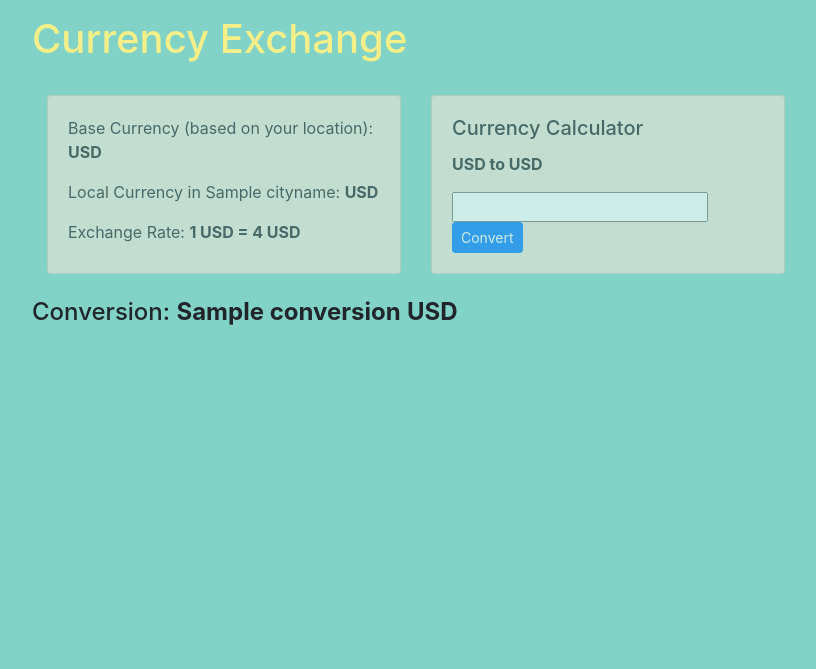
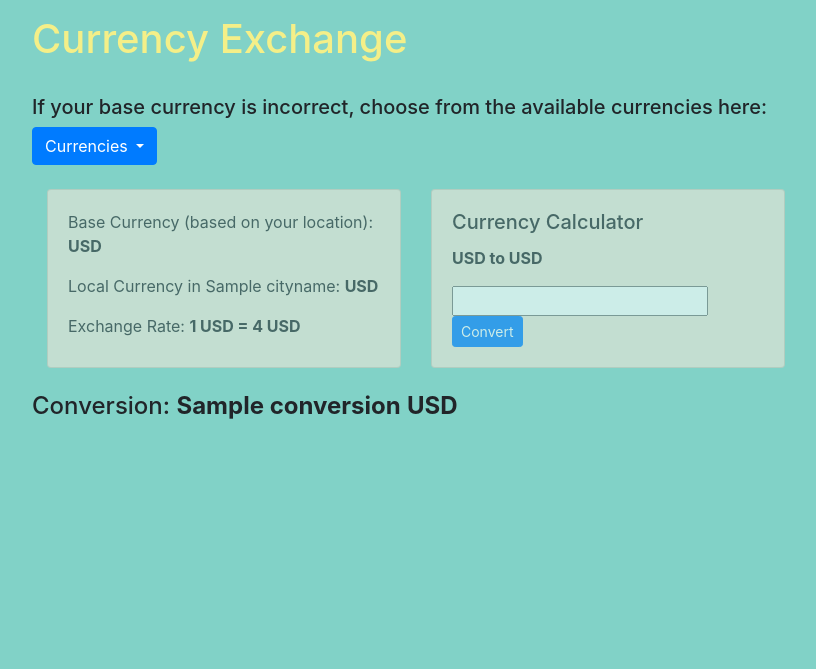
Before and after one commit to TiffanyCao/p01, a Flask app: template templates/currency.html in a window 1280 px wide. Shown: the part 56-725 px from the top of the page, without its empty margins (224-1040 px from the left). Run offline with Flask 2, Linux system fonts and the light colour scheme; the template is opened without the code that fills it: most values are stand-ins (such as "Sample title", 1, 10 or a date in 2020); parts of the project's set-up code (start-up, migrations or seed data) failed here and were passed over; some libraries are stand-ins or nearby versions.

Commit message:
started working on currency dropdown menu

```diff
--- a/app.py
+++ b/app.py
@@ -81,6 +81,16 @@ for line in content:
     dict[line[0]] = (line[1]) #key value pair
 # print(dict) #testing results
 file.close()
+
+currencies = []
+u = urllib.request.urlopen("https://api.exchangerate-api.com/v4/latest/USD")
+response = u.read()
+data = json.loads(response)
+for key in data['rates']:
+    currencies.append(key)
+
+# print(currencies)
+# print(len(currencies))
 
 def getUrl(weather):
     return dict[weather]
@@ -349,7 +359,7 @@ def money():
         outcome = "Please input a value."
     else:
         outcome = "" + str(float(input) * data)
-    return render_template("currency.html", basecurrency = baseC, rate = data, cityname = session['destination'], targetcurrency = session['desiredCurrency'], money = input, conversion = outcome)
+    return render_template("currency.html", basecurrency = baseC, rate = data, cityname = session['destination'], targetcurrency = session['desiredCurrency'], money = input, conversion = outcome, allcurrencies = currencies)
 
 
 # uses Dark Sky API and the city's coordinates to obtain weather information
@@ -441,7 +451,7 @@ def displayMap():
         return redirect(url_for('landing_page'))
     zoom = calcZoom(request.args)
     url = getMapUrl(session['desiredLat'],session['desiredLon'],zoom)
-    return render_template("map.html", pic = url, newZoom = zoom, city = session['destination'].capitalize())
+    return render_template("map.html", pic = url, newZoom = zoom, city = session['destination'])
 
 
 if __name__ == "__main__":
--- a/keys.json
+++ b/keys.json
@@ -1,5 +1,5 @@
 {
-    "darksky":"YOUR_API_KEY_HERE",
-    "mapquest":"YOUR_API_KEY_HERE",
-    "ipstack":"YOUR_API_KEY_HERE"
+    "darksky":"2f2c21d2abb590bc642111165f1aa3f4",
+    "mapquest":"towBT1Gfo92PG6GjBcJs7NoIswGUtsaH",
+    "ipstack":"6828934b96dbb3776bfef54b678786cd"
 }
--- a/templates/currency.html
+++ b/templates/currency.html
@@ -8,6 +8,20 @@
     <h1 style = "color: #F4EF88;">Currency Exchange</h1>
   </div>
   <br>
+  <div class = "row">
+    <h5> If your base currency is incorrect, choose from the available currencies here: </h5>
+        <div class="btn-group">
+      <button type="button" class="btn btn-primary dropdown-toggle" data-toggle="dropdown" aria-haspopup="true" aria-expanded="false">
+        Currencies
+      </button>
+      <div class="dropdown-menu">
+        {% for i in allcurrencies %}
+        <a class="dropdown-item" href="#">{{ i }}</a>
+        {% endfor %}
+      </div>
+    </div>
+</div>
+<br>
   <div class="row">
     <div class="col-sm">
       <div class="card currency-card">
```
Also changed, not shown: data/travel.db.
